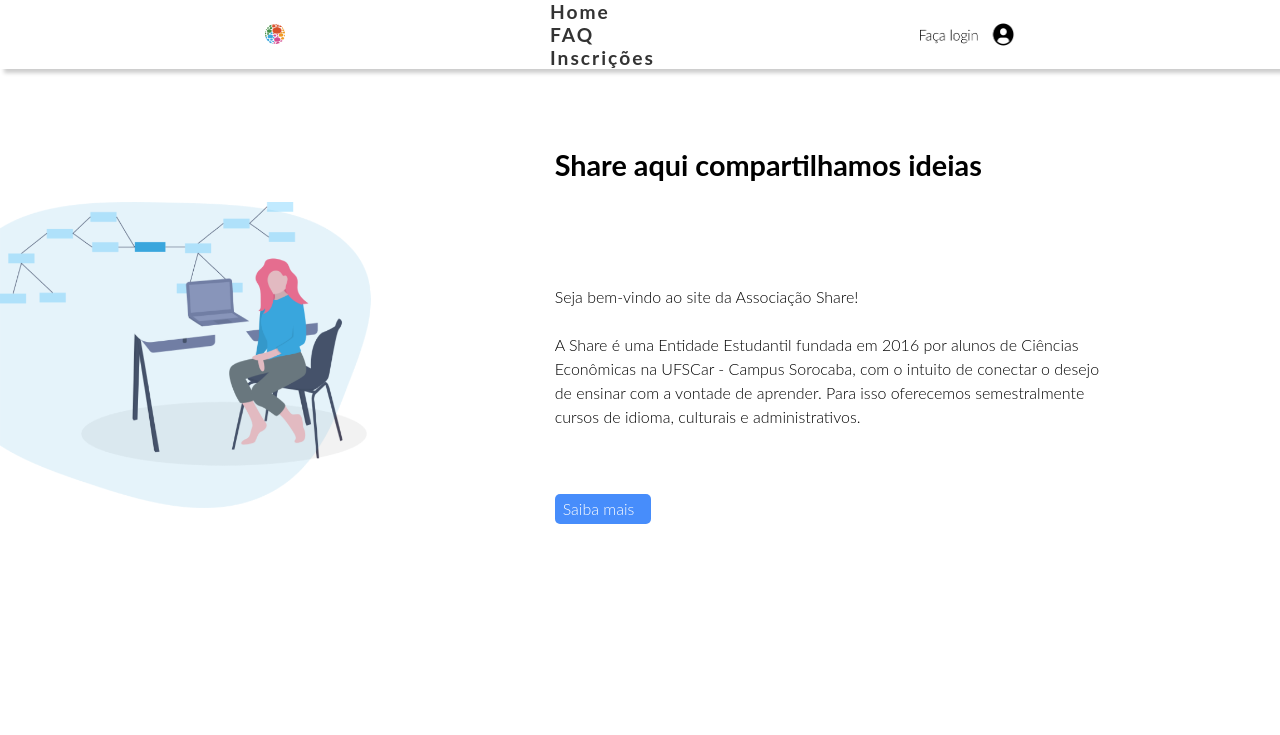
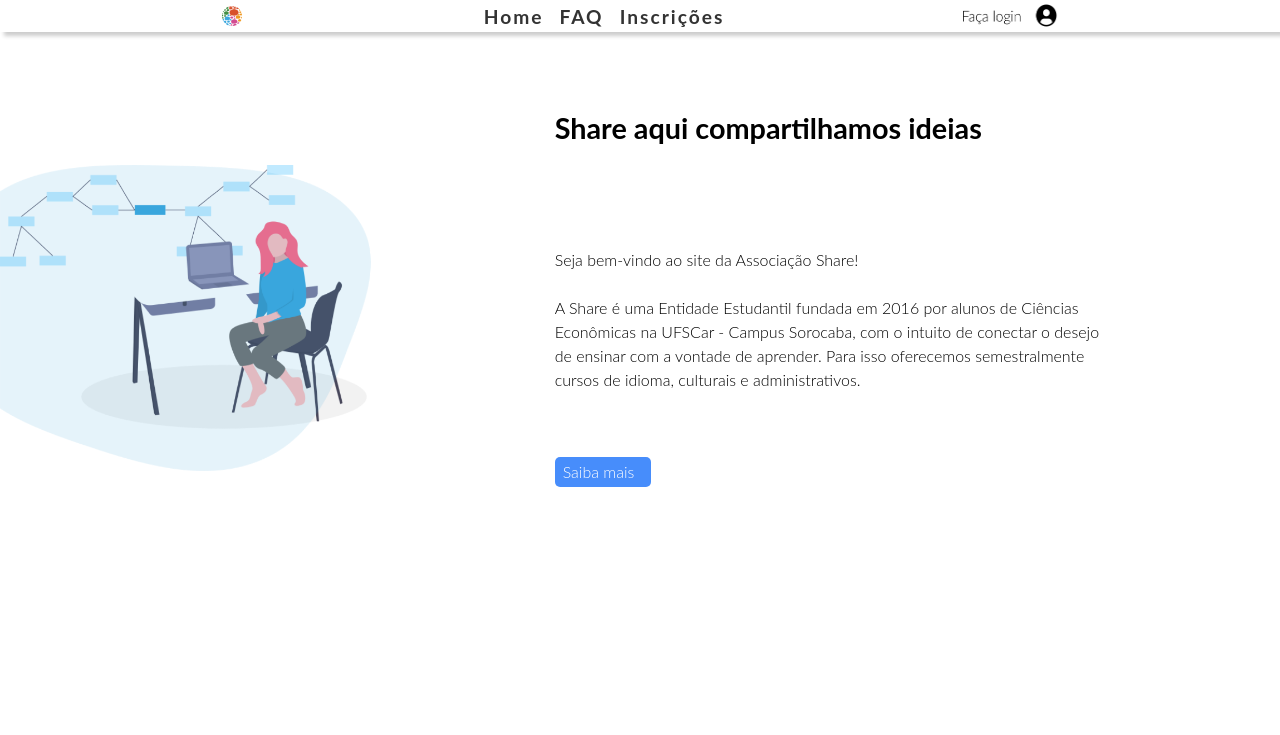
Before and after one commit to tecnologia-share/site-sisins2021, a Next.js app: page / in a window 1280 px wide. Shown: the top 735 px of the page. Built offline with nearby package versions, Linux system fonts and the light colour scheme.

Commit message:
global.css class styling

```diff
--- a/src/styles/globals.css
+++ b/src/styles/globals.css
@@ -8,4 +8,39 @@ html,
 body,
 body > div:first-child {
   height: 100vh;
+  background-color: #F8F8F8;
 }
+a:hover {
+  color: rgba(0, 0, 0, 0.4);
+  transition: linear 1s;
+}
+.lista {
+  display: grid;
+  column-gap: 1rem;
+  padding-left: 1.2rem;
+  justify-content: center;
+  align-items: center;
+  grid-template: 'home faq inscricoes inscricoes' 1fr;
+}
+a:active {
+  text-decoration: underline solid #3482fb 2px;
+  text-underline-offset: 0.4rem;
+  transition: linear 0.1ms;
+}
+svg {
+  color: rgba(0, 0, 0, 0.8);
+  transition: linear 1s;
+  padding-top: 0.2rem;
+}
+svg:hover {
+  color: rgba(50, 150, 150, 0.7);
+}
+
+.login {
+  padding-top: 0.3rem;
+}
+/* FONTS
+font-family: 'Poppins', sans-serif;
+font-family: 'Redressed', cursive;
+font-family: 'Roboto', sans-serif;
+*/ ;
```
